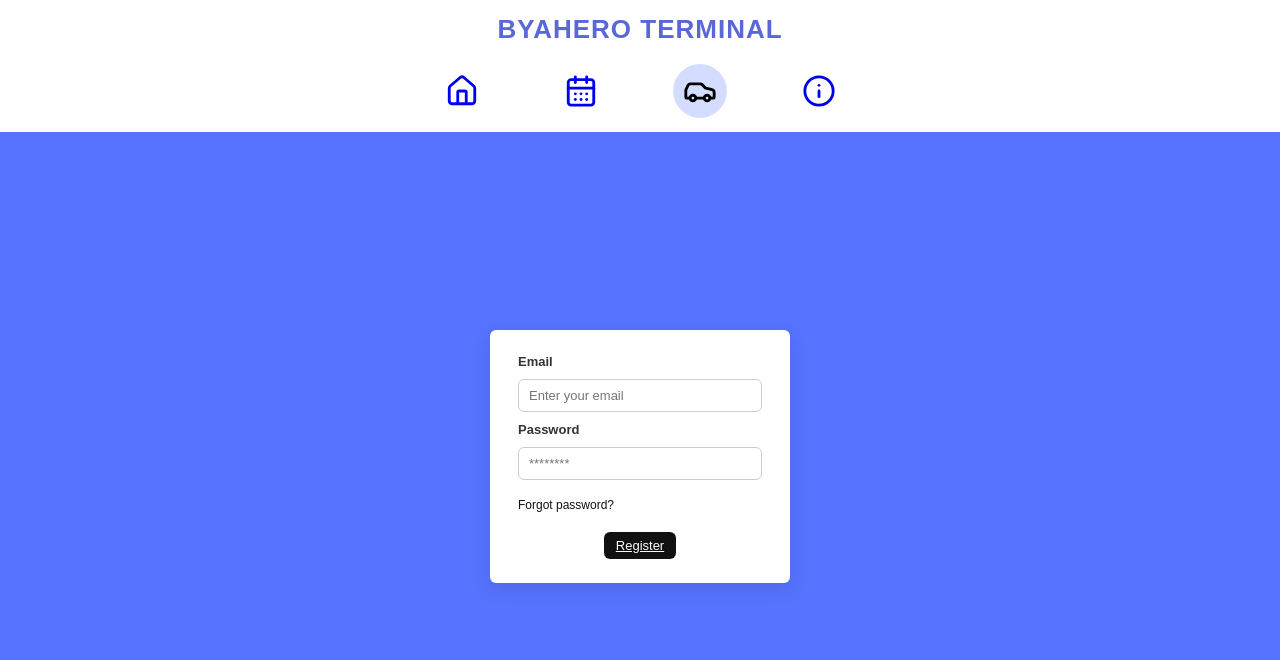
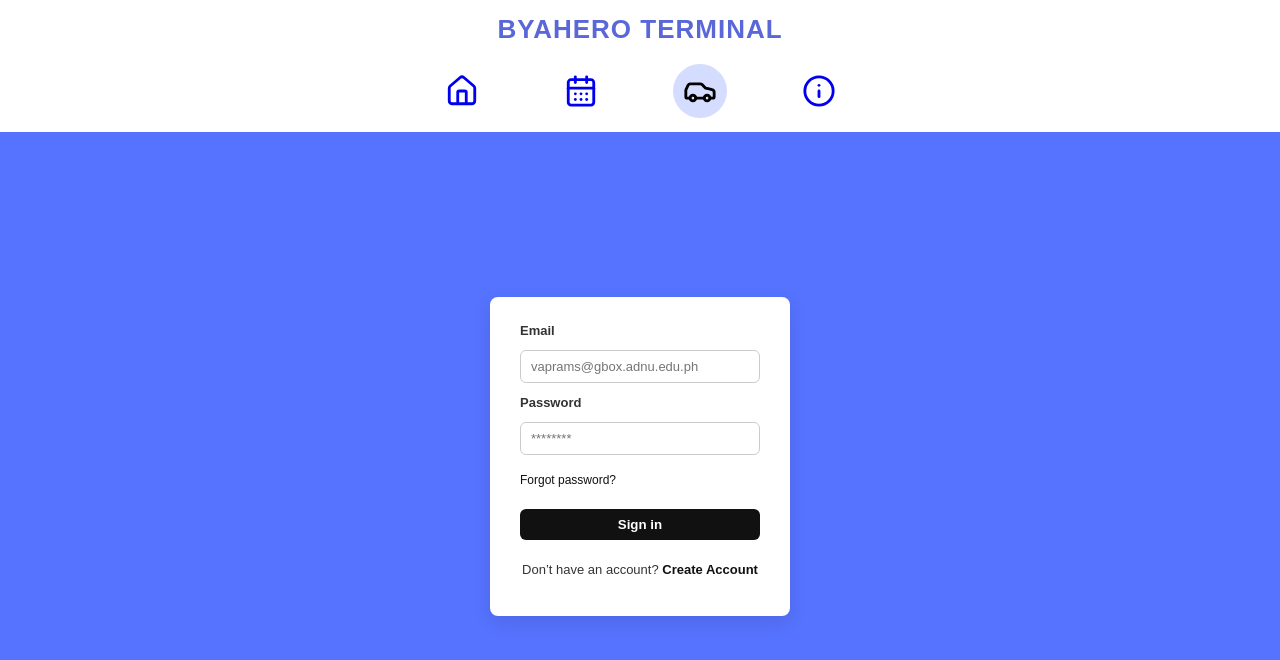
Before and after one commit to xXKuyaClydeXx/Byahero, a React app in the folder frontend/: page /login in a window 1280 px wide. Shown: the top 660 px of the page. Built offline with nearby package versions, Linux system fonts and the light colour scheme; the HTML template or start-up script is replaced by a standard one.

Commit message:
Edit LoginPage.css and LoginPage.jsx

```diff
--- a/frontend/src/css/LoginPage.css
+++ b/frontend/src/css/LoginPage.css
@@ -1,10 +1,11 @@
 .login-page {
   font-family: 'Poppins', sans-serif;
-  background-color: #5673ff;
+  background-color: #5673ff; /* blue background as in Figma */
   min-height: 100vh;
   color: #111827;
 }
 
+/* ===== NAVBAR ===== */
 .navbar {
   background-color: #ffffff;
   border-bottom: 4px solid #5673ff;
@@ -55,6 +56,7 @@
   display: block;
 }
 
+/* ===== LOGIN SECTION ===== */
 .login-section {
   display: flex;
   justify-content: center;
@@ -64,8 +66,8 @@
 
 .login-box {
   background: #ffffff;
-  border-radius: 6px;
-  padding: 24px 28px;
+  border-radius: 8px;
+  padding: 26px 30px;
   width: 300px;
   box-shadow: 0 6px 18px rgba(0,0,0,0.1);
 }
@@ -73,7 +75,7 @@
 .login-box form {
   display: flex;
   flex-direction: column;
-  gap: 10px;
+  gap: 12px;
 }
 
 .login-box label {
@@ -90,6 +92,7 @@
   outline: none;
 }
 
+/* ===== BUTTONS ===== */
 .signin-btn {
   background-color: #111;
   color: #fff;
@@ -106,35 +109,28 @@
   background-color: #333;
 }
 
+/* ===== LINKS ===== */
 .forgot {
   display: inline-block;
   font-size: 12px;
   color: #111;
   text-decoration: none;
-  margin-top: 8px;
+  margin-top: 6px;
 }
 
-.auth-buttons {
-  display: flex;
-  justify-content: center;
-  gap: 8px;
+.create-account {
+  font-size: 13px;
+  text-align: center;
   margin-top: 10px;
+  color: #333;
 }
 
-.secondary-btn, .primary-btn {
-  border: none;
-  border-radius: 6px;
-  padding: 6px 12px;
-  font-size: 13px;
-  cursor: pointer;
+.create-link {
+  color: #111;
+  font-weight: 600;
+  text-decoration: none;
 }
 
-.secondary-btn {
-  background-color: #e5e5e5;
-  color: #000;
+.create-link:hover {
+  text-decoration: underline;
 }
-
-.primary-btn {
-  background-color: #111;
-  color: #fff;
-}
--- a/frontend/src/pages/LoginPage.jsx
+++ b/frontend/src/pages/LoginPage.jsx
@@ -6,6 +6,7 @@ import "../css/LoginPage.css";
 const LoginPage = () => {
   return (
     <div className="login-page">
+      {/* ===== NAVBAR ===== */}
       <nav className="navbar">
         <div className="nav-header">
           <h1 className="title">BYAHERO TERMINAL</h1>
@@ -19,20 +20,24 @@ const LoginPage = () => {
         </div>
       </nav>
 
+      {/* ===== LOGIN SECTION ===== */}
       <section className="login-section">
         <div className="login-box">
           <form>
             <label>Email</label>
-            <input type="email" placeholder="Enter your email" />
+            <input type="email" placeholder="vaprams@gbox.adnu.edu.ph" />
 
             <label>Password</label>
             <input type="password" placeholder="********" />
 
             <a href="#" className="forgot">Forgot password?</a>
 
-            <div className="auth-buttons">
-              <Link to="/register" className="primary-btn">Register</Link>
-            </div>
+            <button type="submit" className="signin-btn">Sign in</button>
+
+            <p className="create-account">
+              Don’t have an account?{" "}
+              <Link to="/register" className="create-link">Create Account</Link>
+            </p>
           </form>
         </div>
       </section>
```
